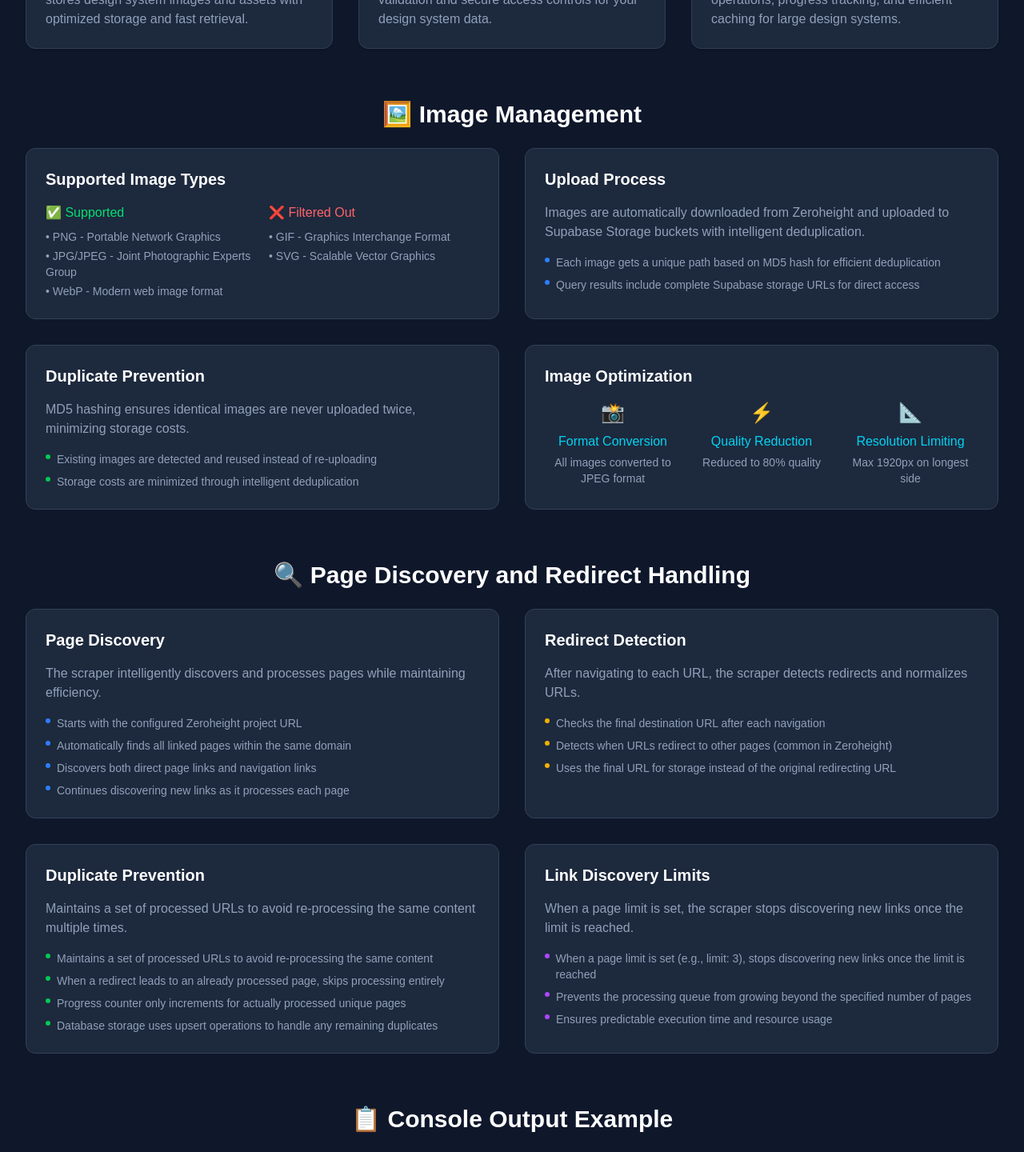
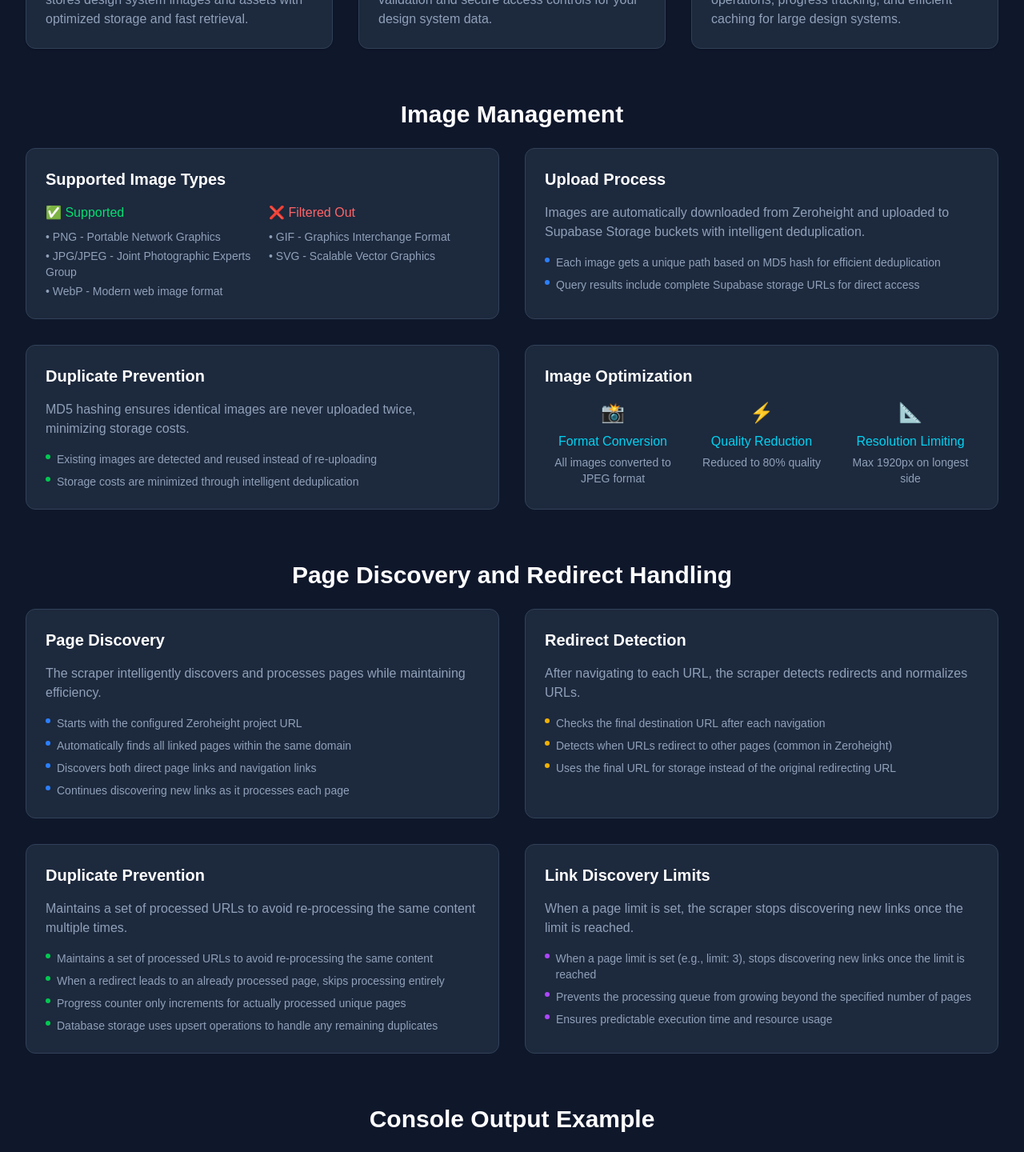
Before and after one commit to drexxdk/zeroheight-mcp, a Next.js app: page / in a window 1280 px wide. Shown: the part 1300-2740 px from the top of the page at 80% size. Built offline with nearby package versions, Linux system fonts and the light colour scheme.

Commit message:
minor design improvements

```diff
--- a/app/page.tsx
+++ b/app/page.tsx
@@ -417,7 +417,7 @@ export default function Home() {
         {/* Image Management Section */}
         <section id="image-management" className="grid gap-6 py-8">
           <h2 className="text-center text-3xl font-bold text-white">
-            🖼️ Image Management
+            Image Management
           </h2>
           <div className="grid gap-8 md:grid-cols-2">
             <div className="rounded-xl border border-slate-700 bg-slate-800 p-6">
@@ -539,7 +539,7 @@ export default function Home() {
         {/* Page Discovery Section */}
         <section id="page-discovery" className="grid gap-6 py-8">
           <h2 className="text-center text-3xl font-bold text-white">
-            🔍 Page Discovery and Redirect Handling
+            Page Discovery and Redirect Handling
           </h2>
           <div className="grid gap-8 md:grid-cols-2">
             <div className="rounded-xl border border-slate-700 bg-slate-800 p-6">
@@ -685,7 +685,7 @@ export default function Home() {
         {/* Console Output Example Section */}
         <section id="console-output" className="grid gap-6 py-8">
           <h2 className="text-center text-3xl font-bold text-white">
-            📋 Console Output Example
+            Console Output Example
           </h2>
           <div className="rounded-xl border border-slate-700 bg-slate-800 p-6">
             <p className="mb-6 text-slate-400">
```
